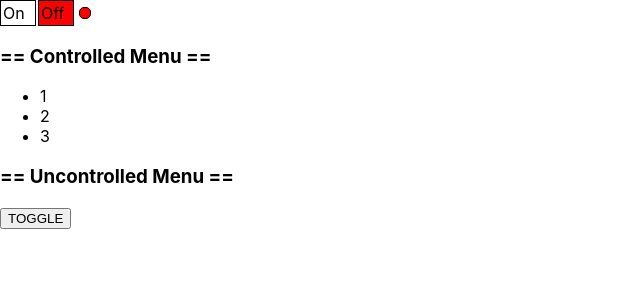
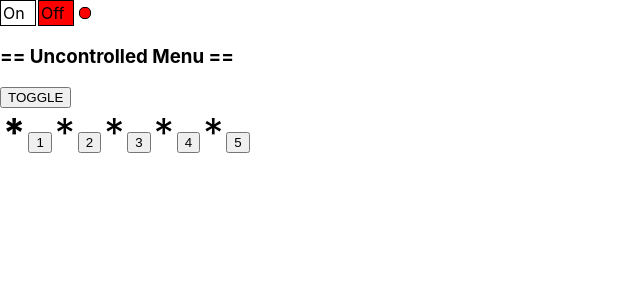
Before and after one commit to dnisaev/kabzda, a React (Create React App) app: page / in a window 1280 px wide. Shown: the top 300 px of the page, without its empty margins (0-640 px from the left). Built offline with nearby package versions, Linux system fonts and the light colour scheme.

Commit message:
add UncontrolledRating.tsx

```diff
--- a/src/App.tsx
+++ b/src/App.tsx
@@ -4,8 +4,9 @@ import './App.css';
 // import {Rating} from "./components/Rating";
 // import {PageTitle} from "./components/PageTitle";
 import OnOff from "./components/OnOff/OnOff";
-import Accordion from "./components/Accordion/Accordion";
+// import Accordion from "./components/Accordion/Accordion";
 import UncontrolledAccordion from "./components/Accordion/UncontrolledAccordion";
+import {UncontrolledRating} from "./components/Rating/UncontrolledRating";
 
 
 export function App() {
@@ -24,8 +25,8 @@ export function App() {
         // </div>
         <div>
             <OnOff />
-            <Accordion titleValue={"Controlled Menu"} collapsed={false}/>
             <UncontrolledAccordion titleValue={"Uncontrolled Menu"}/>
+            <UncontrolledRating value={1}/>
         </div>
     );
 }
--- a/src/components/Rating.tsx
+++ b/src/components/Rating/Rating.tsx
@@ -1,5 +1,5 @@
 import React from 'react';
-import {Star} from "./Star";
+import {Star} from "../Star";
 
 type RatingProps = {
     value: number
--- /dev/null
+++ b/src/components/Rating/UncontrolledRating.tsx
@@ -0,0 +1,21 @@
+import React, {useState} from 'react';
+import {Star} from "../Star";
+
+type RatingProps = {
+    value: number
+}
+
+export function UncontrolledRating(props: RatingProps) {
+
+    let [count, setCount] = useState(props.value)
+
+    return (
+        <div>
+            <Star selected={count >= 1}/><button onClick={()=>{setCount(1)}}>1</button>
+            <Star selected={count >= 2}/><button onClick={()=>{setCount(2)}}>2</button>
+            <Star selected={count >= 3}/><button onClick={()=>{setCount(3)}}>3</button>
+            <Star selected={count >= 4}/><button onClick={()=>{setCount(4)}}>4</button>
+            <Star selected={count >= 5}/><button onClick={()=>{setCount(5)}}>5</button>
+        </div>
+    )
+}
```
